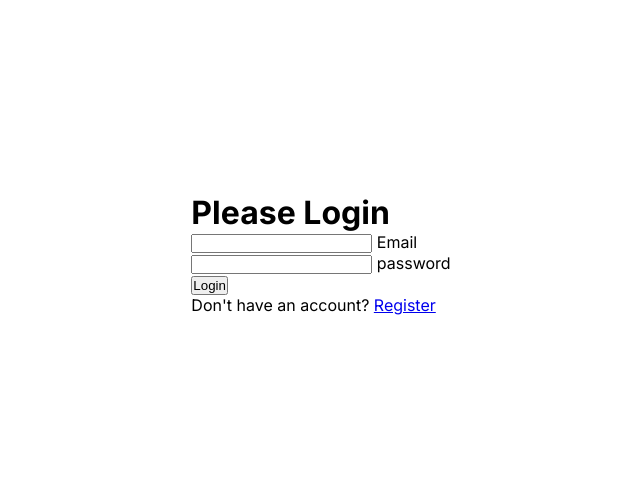
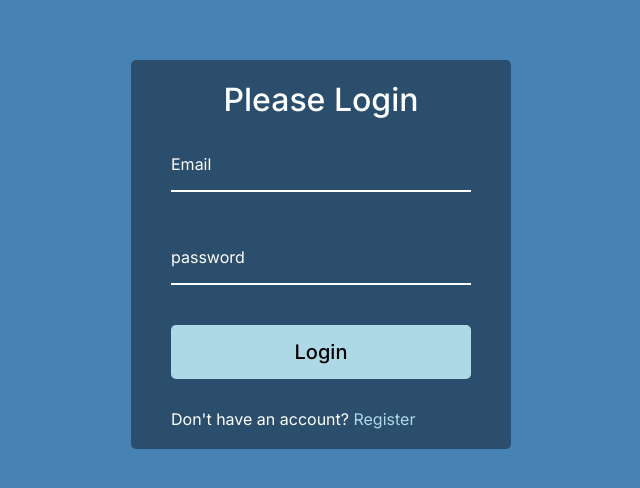
Before and after one commit to AhmadMuhtady/Form-Wave-Animation, a plain HTML site: page index.html in a window 1280 px wide. Shown: the part 146-634 px from the top of the page, without its empty margins (319-959 px from the left). Drawn offline with Linux system fonts and the light colour scheme.

Commit message:
updated CSS

```diff
--- a/style.css
+++ b/style.css
@@ -5,6 +5,8 @@
 }
 
 body {
+	background-color: steelblue;
+	color: #fff;
 	font-family: 'Inter', sans-serif;
 	font-optical-sizing: auto;
 	display: flex;
@@ -14,3 +16,79 @@ body {
 	height: 100vh;
 	overflow: hidden;
 }
+
+.container {
+	background-color: rgba(0, 0, 0, 0.4);
+	padding: 20px 40px;
+	border-radius: 5px;
+}
+
+.container h1 {
+	text-align: center;
+	margin-bottom: 20px;
+	font-weight: 500;
+}
+
+.container a {
+	text-align: center;
+	text-decoration: none;
+	color: lightblue;
+}
+
+.btn {
+	cursor: pointer;
+	display: inline-block;
+	width: 100%;
+	background-color: lightblue;
+	padding: 15px;
+	font-family: inherit;
+	font-size: 20px;
+	border: 0;
+	border-radius: 5px;
+	font-weight: 500;
+}
+
+.btn:focus {
+	outline: 0;
+}
+
+.btn:active {
+	transform: scale(0.98);
+}
+
+.btn:hover {
+	color: #fff;
+	background-color: aqua;
+}
+
+.text {
+	margin-top: 30px;
+}
+
+.form-control {
+	position: relative;
+	margin: 20px 0 40px;
+	width: 300px;
+}
+
+.form-control input {
+	background-color: transparent;
+	border: 0;
+	border-bottom: 2px #fff solid;
+	display: block;
+	width: 100%;
+	padding: 15px 0;
+	font-size: 18px;
+	color: #fff;
+}
+
+.form-control input:focus,
+.form-control input:valid {
+	outline: 0;
+}
+
+.form-control label {
+	position: absolute;
+	top: 15px;
+	left: 0;
+}
```
